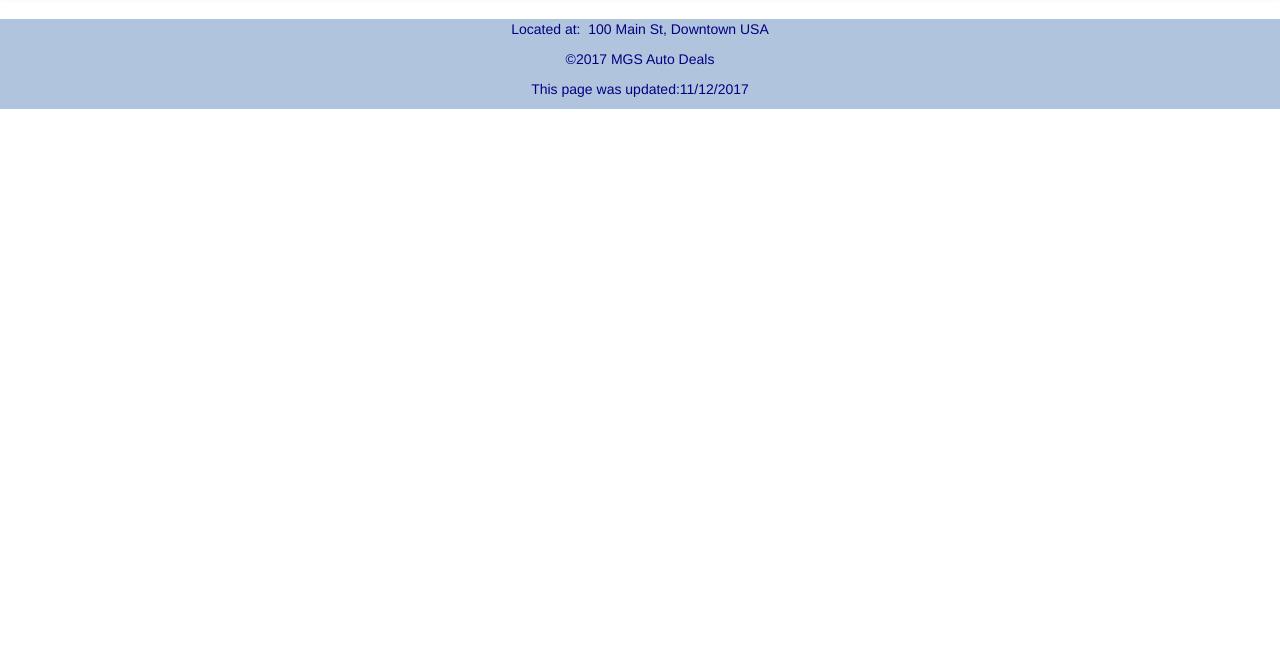
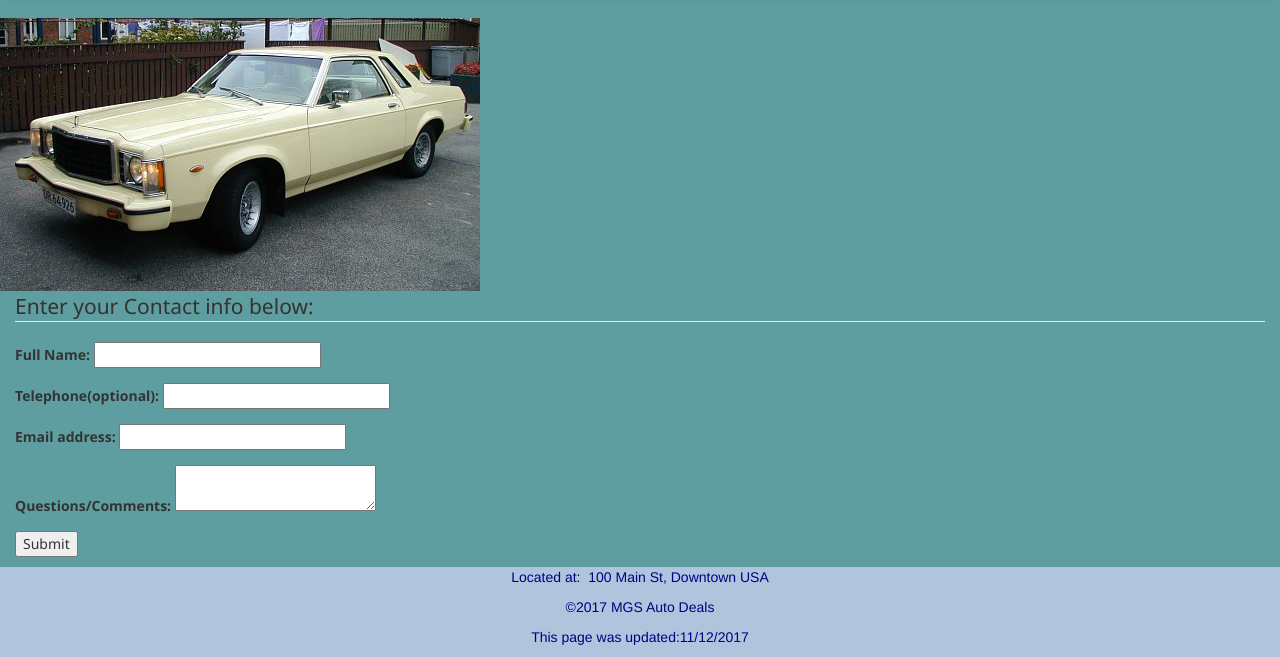
Before and after one commit to Loki2099/FrtEndFinalPro, a plain HTML site: page FEFProject/contact.html in a window 1280 px wide. Shown: the part 154-811 px from the top of the page. Drawn offline with nearby package versions, Linux system fonts and the light colour scheme.

Commit message:
Contacts/Photos/Styles added

```diff
--- a/FEFProject/contact.html
+++ b/FEFProject/contact.html
@@ -8,6 +8,7 @@
 	<link rel="stylesheet" href="https://maxcdn.bootstrapcdn.com/bootstrap/3.3.7/css/bootstrap-theme.min.css" integrity="sha384-rHyoN1iRsVXV4nD0JutlnGaslCJuC7uwjduW9SVrLvRYooPp2bWYgmgJQIXwl/Sp" crossorigin="anonymous" />
 	<link rel="stylesheet" href="https://cdnjs.cloudflare.com/ajax/libs/font-awesome/4.7.0/css/font-awesome.css" type="text/css" />
 	<link rel="stylesheet" type="text/css" href="styles/siteStyle.css" />
+	<link rel="stylesheet" type="text/css" href="styles/contactStyle.css" />
 </head>
 <body>
 	<section class="content">
@@ -39,9 +40,16 @@
 				</div> <!--cnt fld-->
 			</nav>
 		</header>
+		<img class="img-responsive" src="images/ford.jpg"/>
 		<form class="col-sm-12">
-
-
+			<fieldset>
+				<legend>Enter your Contact info below:</legend>
+				<p><label>Full Name: <input name="fullName" required/></label></p>
+				<p><label>Telephone(optional): <input name="phoneNumb" type="tel"/></label></p>
+				<p><label>Email address: <input type="email" name="email" required/></label></p>
+				<p><label>Questions/Comments: <textarea name="commTxt"></textarea></label></p>
+				<p><button id="submit">Submit</button></p>
+			</fieldset>
 		</form>
 		<footer class="col-sm-12 center-block">
 			<div class="footAddress">
--- a/FEFProject/scripts/indexScript.js
+++ b/FEFProject/scripts/indexScript.js
@@ -1,4 +1,4 @@
 $(function (){
 	var vid = $("#indexVid");
-	vid[0].play();
+	//vid[0].play();
 })
--- /dev/null
+++ b/FEFProject/styles/aboutStyle.css
@@ -0,0 +1,9 @@
+body {
+	font-family:'Gill Sans', 'Gill Sans MT', Calibri, 'Trebuchet MS', sans-serif;
+	background-color:deepskyblue;
+}
+
+img{
+	height:30%;
+	width:30%;
+}
--- /dev/null
+++ b/FEFProject/styles/contactStyle.css
@@ -0,0 +1,4 @@
+body {
+	font-family:'Segoe UI', Tahoma, Geneva, Verdana, sans-serif;
+	background-color:cadetblue;
+}
```
Also changed, not shown: FEFProject/about.html (+6 -1 lines), FEFProject/images/ford.jpg (added), FEFProject/images/t-bird64.jpg (added), 1 other file.
